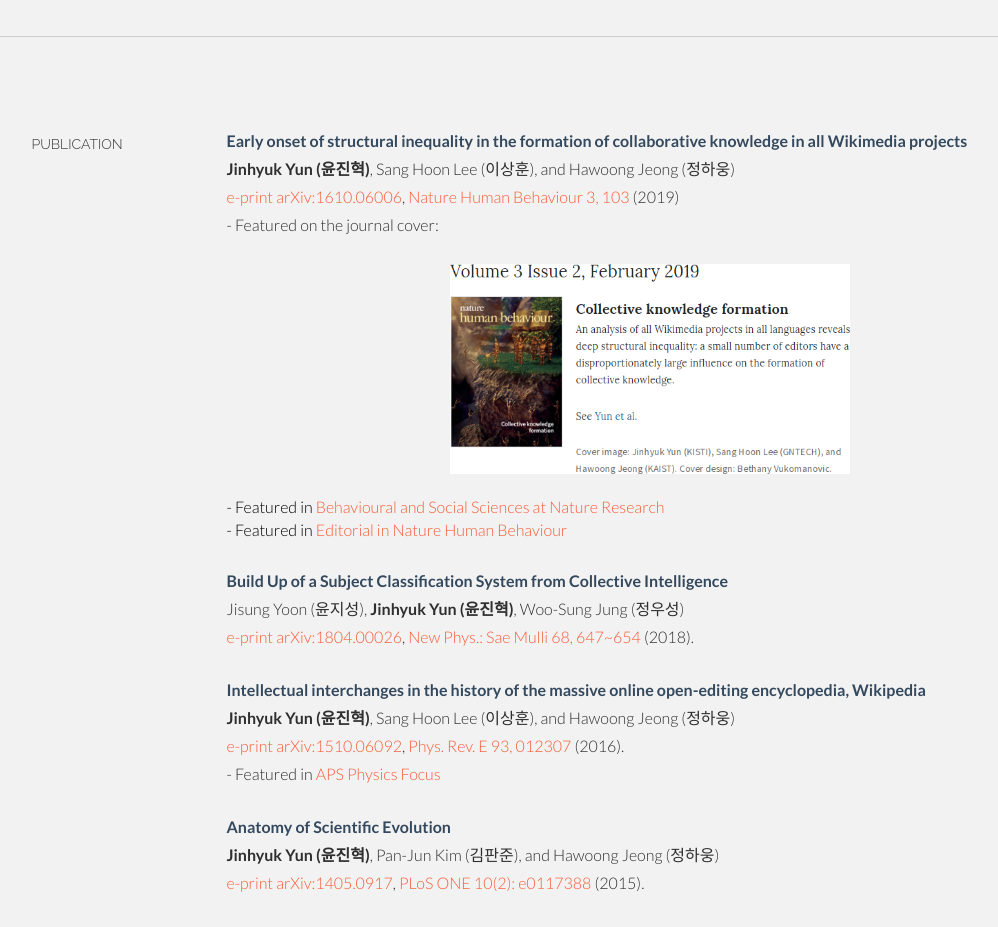
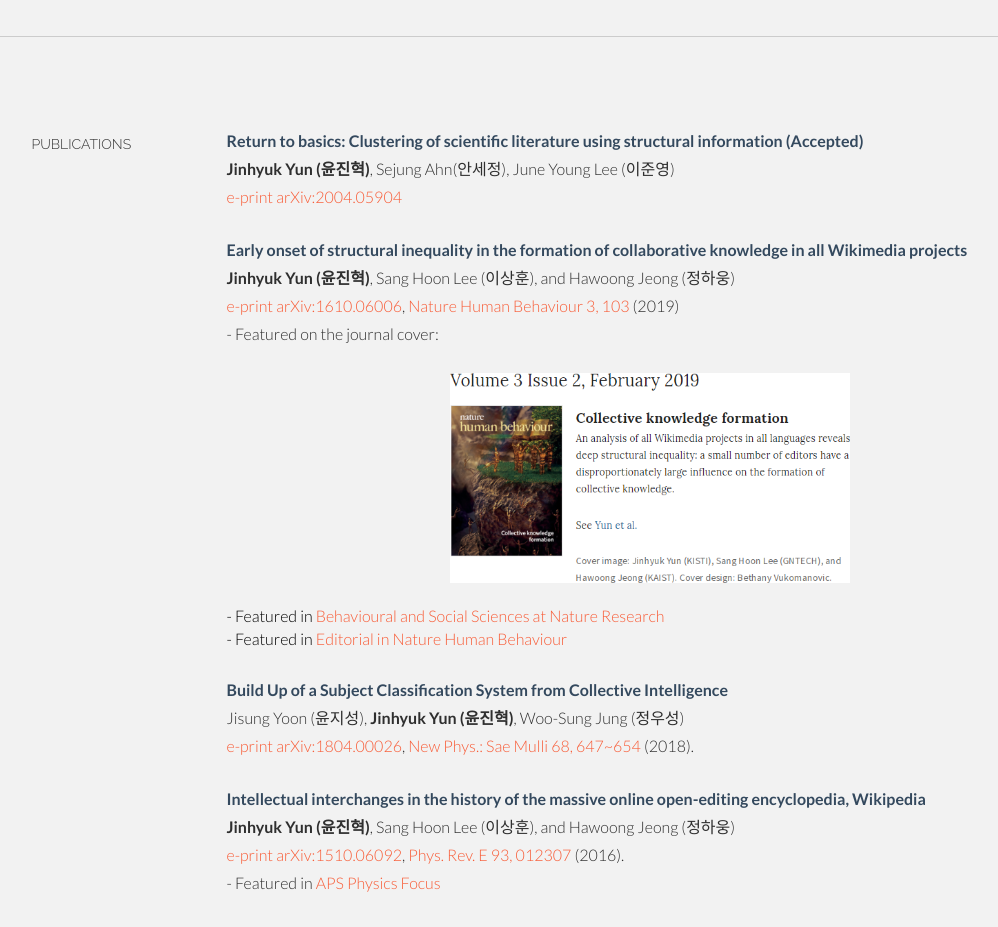
Before and after one commit to bluekura/bluekura.github.io, a plain HTML site: page index.html in a window 1280 px wide. Shown: the part 1867-2794 px from the top of the page, without its empty margins (136-1134 px from the left). Drawn offline with Linux system fonts and the light colour scheme.

Commit message:
Update index.html

```diff
--- a/index.html
+++ b/index.html
@@ -200,10 +200,16 @@
 	<div class="container desc">
 		<div class="row">
 				<div class="col-lg-2 col-lg-offset-1">
-					<h5>PUBLICATION</h5>
+					<h5>PUBLICATIONS</h5>
+				</div>
+				<div class="col-lg-9">
+					<p><t>Return to basics: Clustering of scientific literature using structural information (Accepted)</t><br/>
+						<b>Jinhyuk Yun (윤진혁)</b>, Sejung Ahn(안세정), June Young Lee (이준영) <br/>
+						<a href="https://arxiv.org/abs/2004.05904" target="new">e-print arXiv:2004.05904</a>
+					</p>
 				</div>
 
-				<div class="col-lg-9">
+				<div class="col-lg-9 col-lg-offset-3">
 					<p><t>Early onset of structural inequality in the formation of collaborative knowledge in all Wikimedia projects</t><br/>
 						<b>Jinhyuk Yun (윤진혁)</b>, Sang Hoon Lee (이상훈), and Hawoong Jeong (정하웅) <br/>
 						<a href="https://arxiv.org/abs/1610.06006" target="new">e-print arXiv:1610.06006</a>,
```
